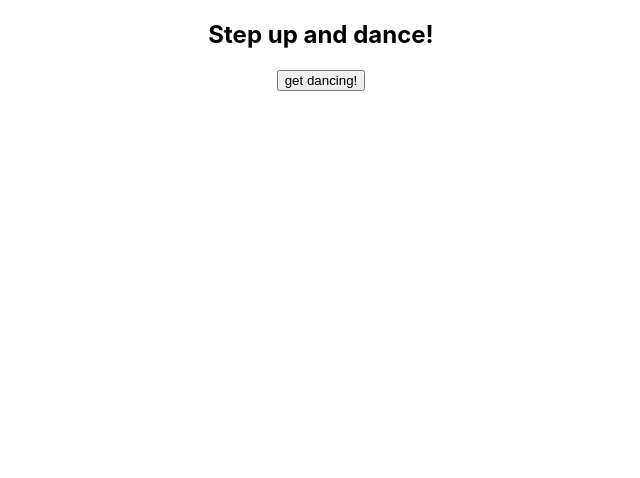
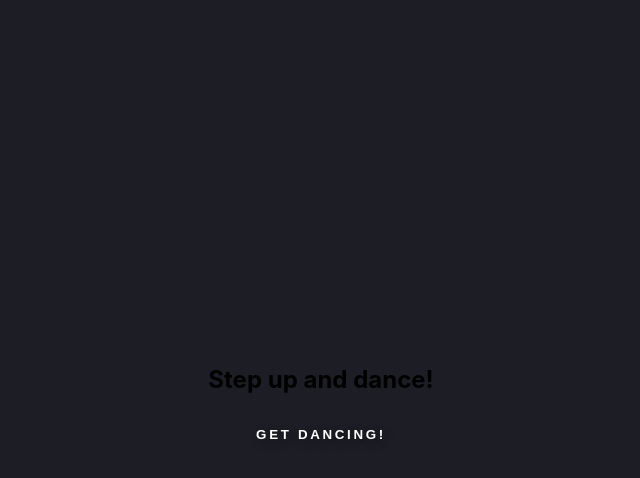
Before and after one commit to Alex7Li/step-up, a React (Create React App) app: page / in a window 1280 px wide. Shown: the top 478 px of the page, without its empty margins (319-959 px from the left). Built offline with nearby package versions, Linux system fonts and the light colour scheme.

Commit message:
Working on CSS

```diff
--- a/package.json
+++ b/package.json
@@ -9,6 +9,7 @@
     "react": "^17.0.2",
     "react-dom": "^17.0.2",
     "react-scripts": "4.0.3",
+    "sass": "^1.42.1",
     "web-vitals": "^1.0.1"
   },
   "scripts": {
--- /dev/null
+++ b/src/Dance/dance.scss
@@ -0,0 +1,52 @@
+
+html,body {
+  width: 100%;
+  height: 100%;
+  background: #1D1E25;
+  display: flex;
+  align-items: center;
+  justify-content: center;
+}
+
+.dancebutton {
+  border: none;
+  padding: 1em;
+  outline: none;
+  color: white;
+  text-transform: uppercase;
+  font-weight: 900;
+  font-style: 1.2em;
+  letter-spacing: 0.2em;
+  position: relative;
+  z-index: 1;
+  cursor: pointer;
+  background: none;
+  text-shadow: 3px 3px 10px rgba(0,0,0,.45);
+  &:before, &:after {
+    position: absolute;
+    top: 50%;
+    left: 50%;
+    border-radius: 10em;
+    transform: translateX(-50%) translateY(-50%);
+    width: 105%;
+    height: 105%;
+    content: '';
+    z-index: -2;
+    background-size: 400% 400%;
+    background: linear-gradient(60deg, #f79533, #f37055, #ef4e7b, #a166ab, #5073b8, #1098ad, #07b39b, #6fba82);
+  }
+  &:before {
+    filter: blur(7px);
+    transition: all .25s ease;
+    animation: pulse 10s infinite ease;
+  }
+  &:after {
+    filter: blur(0.3px);
+  }
+  &:hover {
+    &:before {
+      width: 115%;
+      height: 115%;
+    }
+  }
+}
--- a/src/Landing/landing.js
+++ b/src/Landing/landing.js
@@ -1,4 +1,4 @@
-import './landing.css';
+import './landing.scss';
 import { Pages } from '../constants.js'
 
 function Landing(props) {
@@ -14,7 +14,7 @@ function Landing(props) {
             Step up and dance!
         </h2>
         <form>
-        <input type="button" value="get dancing!" onClick={goToDancePage}/>
+        <input className="dancebutton" type="button" value="get dancing!" onClick={goToDancePage}/>
         </form>
     </div>
   );
```
Also changed, not shown: src/Dance/dance.js (+4 -3 lines), src/Dance/dance.css (deleted), src/Landing/landing.css (deleted), src/Landing/landing.scss (added), 1 other file (tests, documents, lock files or other folders).
